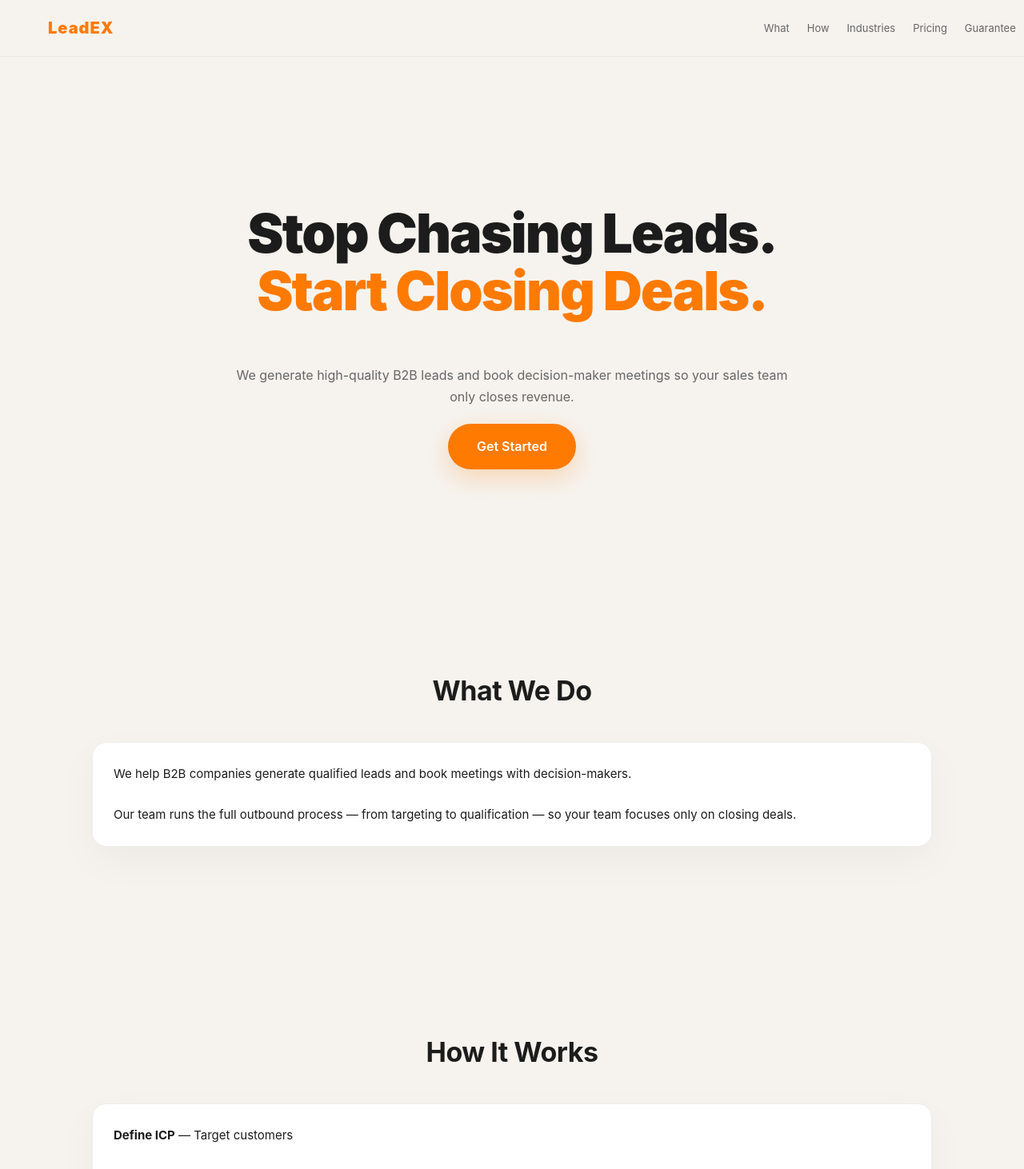
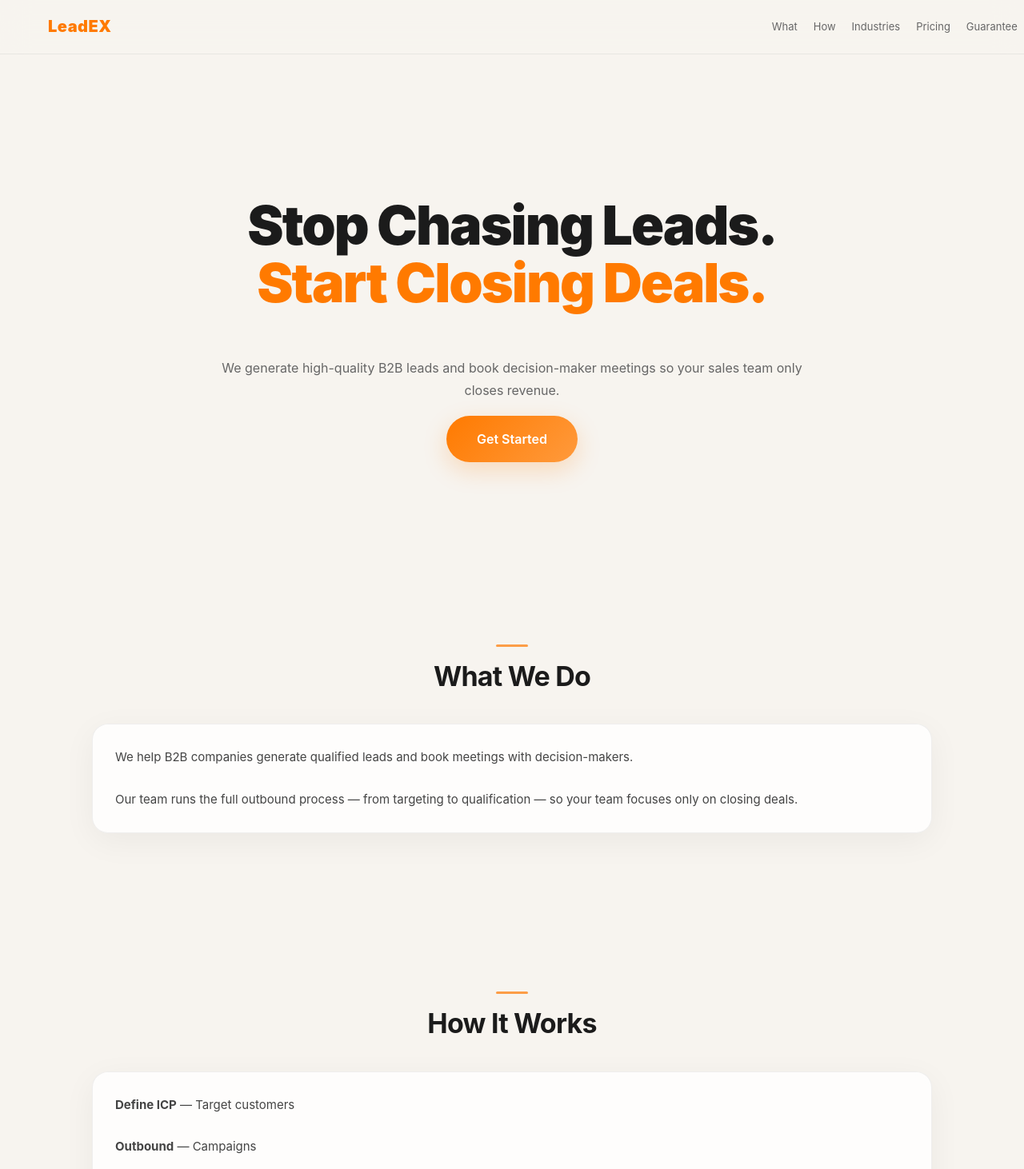
Before and after one commit to youssefamrr0582-debug/leadex-au, a React (Vite) app: page / in a window 1280 px wide. Shown: the top 1462 px of the page at 80% size. Built offline with nearby package versions, Linux system fonts and the light colour scheme.

Commit message:
Update styles.css

```diff
--- a/src/styles.css
+++ b/src/styles.css
@@ -1,9 +1,10 @@
 body {
   margin: 0;
   font-family: Inter, system-ui, Arial;
-  background: #f6f3ee; /* off white premium */
-  color: #1c1c1c;
-  line-height: 1.7;
+  background: #f7f4ef;
+  color: #1b1b1b;
+  line-height: 1.75;
+  -webkit-font-smoothing: antialiased;
 }
 
 /* NAV */
@@ -11,13 +12,13 @@ body {
   position: fixed;
   top: 0;
   width: 100%;
-  padding: 18px 60px;
+  padding: 16px 60px;
   display: flex;
   justify-content: space-between;
   align-items: center;
-  background: rgba(246,243,238,0.85);
-  backdrop-filter: blur(16px);
-  border-bottom: 1px solid #e9e6e1;
+  background: rgba(247, 244, 239, 0.75);
+  backdrop-filter: blur(18px);
+  border-bottom: 1px solid rgba(0,0,0,0.06);
   z-index: 100;
 }
 
@@ -25,29 +26,46 @@ body {
   font-weight: 900;
   font-size: 20px;
   color: #ff7a00;
-  letter-spacing: 1px;
+  letter-spacing: 0.5px;
 }
 
+/* LINKS */
 .links {
   display: flex;
-  gap: 22px;
+  gap: 20px;
 }
 
 .links a {
   font-size: 13px;
+  color: #666;
   text-decoration: none;
-  color: #666;
   transition: 0.2s;
+  position: relative;
+}
+
+.links a::after {
+  content: "";
+  position: absolute;
+  left: 0;
+  bottom: -4px;
+  width: 0%;
+  height: 1px;
+  background: #ff7a00;
+  transition: 0.3s;
 }
 
 .links a:hover {
   color: #ff7a00;
 }
 
+.links a:hover::after {
+  width: 100%;
+}
+
 /* HERO */
 .hero {
   text-align: center;
-  padding: 200px 20px 120px;
+  padding: 190px 20px 120px;
 }
 
 .hero h1 {
@@ -62,8 +80,8 @@ body {
 }
 
 .hero p {
-  max-width: 720px;
-  margin: 20px auto;
+  max-width: 740px;
+  margin: 18px auto;
   color: #666;
   font-size: 16px;
 }
@@ -71,78 +89,91 @@ body {
 /* CTA */
 .cta {
   display: inline-block;
-  padding: 15px 36px;
+  padding: 15px 38px;
   border-radius: 999px;
-  background: #ff7a00;
-  color: #fff;
+  background: linear-gradient(135deg, #ff7a00, #ff9a3c);
+  color: white;
   font-weight: 600;
   text-decoration: none;
-  box-shadow: 0 10px 30px rgba(255,122,0,0.25);
+  box-shadow: 0 10px 30px rgba(255,122,0,0.22);
   transition: 0.25s;
 }
 
 .cta:hover {
   transform: translateY(-3px);
-  box-shadow: 0 18px 50px rgba(255,122,0,0.35);
+  box-shadow: 0 18px 50px rgba(255,122,0,0.3);
 }
 
 /* SECTIONS */
 .section {
-  padding: 100px 20px;
+  padding: 90px 20px;
   max-width: 1050px;
   margin: auto;
 }
 
+/* TITLES (CREATIVE CLEAN STYLE) */
 .section h2 {
   text-align: center;
   font-size: 34px;
-  margin-bottom: 35px;
-  letter-spacing: -0.5px;
+  margin-bottom: 30px;
+  letter-spacing: -0.8px;
+  position: relative;
 }
 
-/* CARD */
+.section h2::before {
+  content: "";
+  position: absolute;
+  width: 40px;
+  height: 3px;
+  background: #ff7a00;
+  left: 50%;
+  transform: translateX(-50%);
+  top: -10px;
+  border-radius: 999px;
+  opacity: 0.7;
+}
+
+/* CARD (SOFT LUXURY FEEL) */
 .card {
-  background: #fff;
-  border: 1px solid #eee;
-  border-radius: 18px;
-  padding: 26px;
-  box-shadow: 0 18px 50px rgba(0,0,0,0.04);
+  background: rgba(255,255,255,0.8);
+  border: 1px solid rgba(0,0,0,0.06);
+  border-radius: 20px;
+  padding: 28px;
+  box-shadow: 0 10px 40px rgba(0,0,0,0.05);
   transition: 0.3s;
   font-size: 15px;
+  color: #444;
+  backdrop-filter: blur(10px);
 }
 
 .card:hover {
-  border-color: #ff7a00;
   transform: translateY(-4px);
+  border-color: rgba(255,122,0,0.4);
+  box-shadow: 0 18px 60px rgba(255,122,0,0.12);
 }
 
-/* FORM */
+/* INPUTS */
 input, textarea {
   width: 100%;
   padding: 12px;
   margin-top: 10px;
-  border-radius: 10px;
+  border-radius: 12px;
   border: 1px solid #e5e5e5;
   font-size: 14px;
+  background: rgba(255,255,255,0.8);
   outline: none;
+  transition: 0.2s;
 }
 
 input:focus, textarea:focus {
   border-color: #ff7a00;
+  box-shadow: 0 0 0 3px rgba(255,122,0,0.1);
 }
 
 /* FOOTER */
 .footer {
   text-align: center;
-  padding: 50px;
+  padding: 60px;
   color: #888;
   font-size: 13px;
 }
-
-/* SUBTEXT */
-.subtext {
-  text-align: center;
-  color: #777;
-  margin-top: 15px;
-  font-size: 13px;
-}
```
